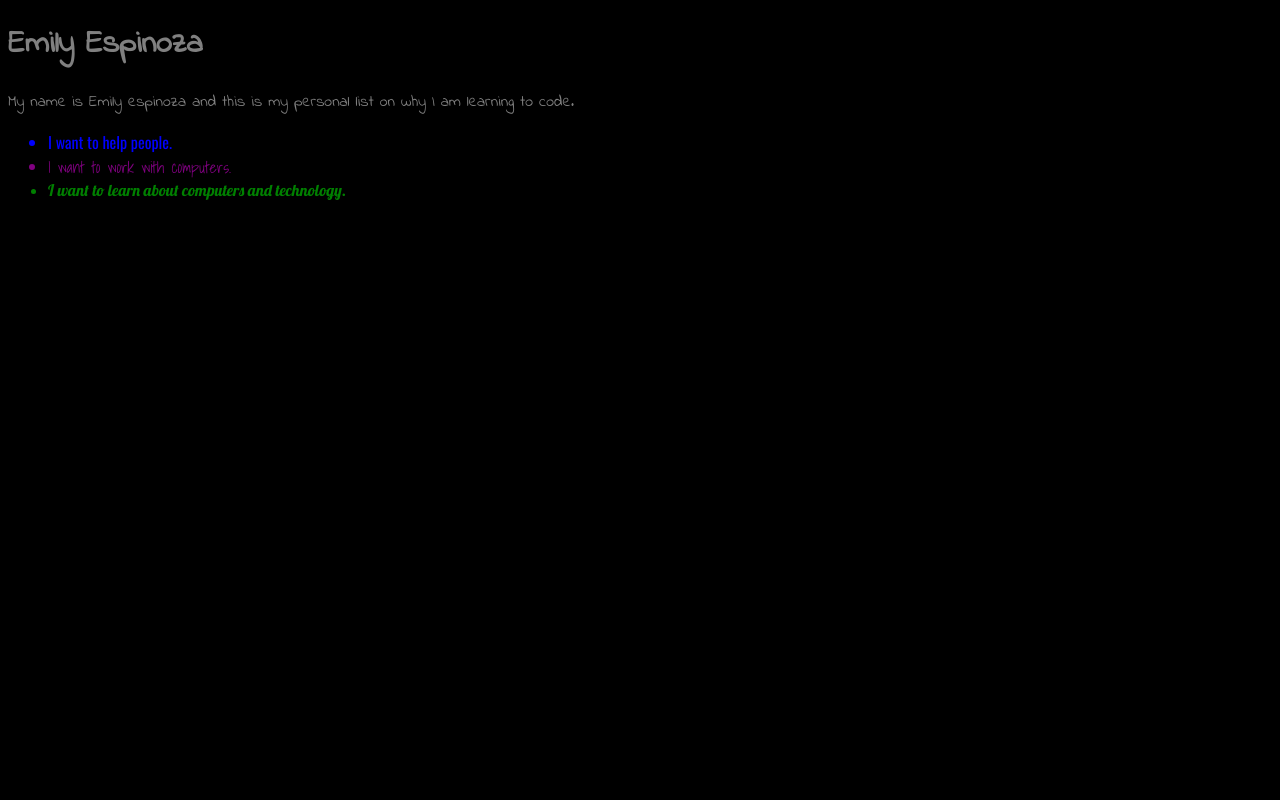
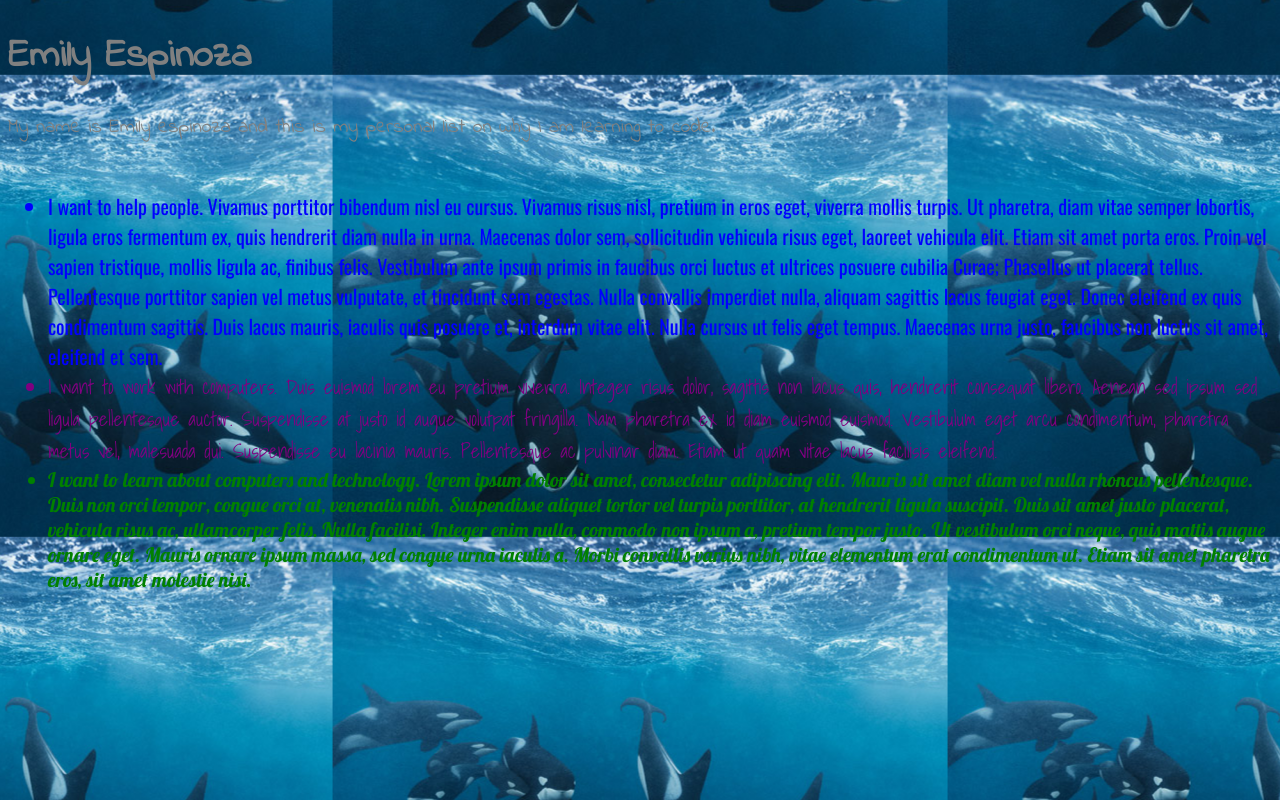
Before and after one commit to drwhogamer/myWebsite1, a plain HTML site: page myWebsite.html in a window 1280 px wide. Drawn offline with nearby package versions, Linux system fonts and the light colour scheme.

Commit message:
added lorem ipsum, added favicon, and other style changes

```diff
--- a/Main.css
+++ b/Main.css
@@ -1,7 +1,10 @@
 #body {
+    font-size: 20px;
     font-family: 'Indie Flower', cursive;
     background-color: black;
     color: gray;
+    background-image: url(img/orca-pod.jpg);
+    background-position: center;
 }
 
 #l1 {
--- a/myWebsite.html
+++ b/myWebsite.html
@@ -7,24 +7,25 @@
        <link href='https://fonts.googleapis.com/css?family=Oswald' rel='stylesheet' type='text/css'>
        <link href='https://fonts.googleapis.com/css?family=Shadows+Into+Light' rel='stylesheet' type='text/css'>
        <link href='https://fonts.googleapis.com/css?family=Lobster' rel='stylesheet' type='text/css'>
+        <link rel="icon" href="img/favicon.ico" type="image/x-icon">
         <link href = "Main.css" rel = "stylesheet">
-        <title>THis is my first website</title>
+        <title>This is my first website</title>
     </head>
     <body id = "body">
         <h1>Emily Espinoza</h1>
         <p>
             My name is Emily espinoza and this is my personal list on why I am learning to code.
             <ul>
-
+                   <br>
                 </li>
                  <li id = "l1">
-                    I want to help people.
+                    I want to help people. Vivamus porttitor bibendum nisl eu cursus. Vivamus risus nisl, pretium in eros eget, viverra mollis turpis. Ut pharetra, diam vitae semper lobortis, ligula eros fermentum ex, quis hendrerit diam nulla in urna. Maecenas dolor sem, sollicitudin vehicula risus eget, laoreet vehicula elit. Etiam sit amet porta eros. Proin vel sapien tristique, mollis ligula ac, finibus felis. Vestibulum ante ipsum primis in faucibus orci luctus et ultrices posuere cubilia Curae; Phasellus ut placerat tellus. Pellentesque porttitor sapien vel metus vulputate, et tincidunt sem egestas. Nulla convallis imperdiet nulla, aliquam sagittis lacus feugiat eget. Donec eleifend ex quis condimentum sagittis. Duis lacus mauris, iaculis quis posuere et, interdum vitae elit. Nulla cursus ut felis eget tempus. Maecenas urna justo, faucibus non luctus sit amet, eleifend et sem.
                  </li>
                  <li id = "l2">
-                     I want to work with computers.
+                     I want to work with computers. Duis euismod lorem eu pretium viverra. Integer risus dolor, sagittis non lacus quis, hendrerit consequat libero. Aenean sed ipsum sed ligula pellentesque auctor. Suspendisse at justo id augue volutpat fringilla. Nam pharetra ex id diam euismod euismod. Vestibulum eget arcu condimentum, pharetra metus vel, malesuada dui. Suspendisse eu lacinia mauris. Pellentesque ac pulvinar diam. Etiam ut quam vitae lacus facilisis eleifend.
                  </li>
                    <li id = "l3">
-                       I want to learn about computers and technology.
+                       I want to learn about computers and technology. Lorem ipsum dolor sit amet, consectetur adipiscing elit. Mauris sit amet diam vel nulla rhoncus pellentesque. Duis non orci tempor, congue orci at, venenatis nibh. Suspendisse aliquet tortor vel turpis porttitor, at hendrerit ligula suscipit. Duis sit amet justo placerat, vehicula risus ac, ullamcorper felis. Nulla facilisi. Integer enim nulla, commodo non ipsum a, pretium tempor justo. Ut vestibulum orci neque, quis mattis augue ornare eget. Mauris ornare ipsum massa, sed congue urna iaculis a. Morbi convallis varius nibh, vitae elementum erat condimentum ut. Etiam sit amet pharetra eros, sit amet molestie nisi.
                    </li>
                  </li>
                 </li>
```
Also changed, not shown: img/favicon.ico (added), img/orca-pod.jpg (added), 1 other file.
